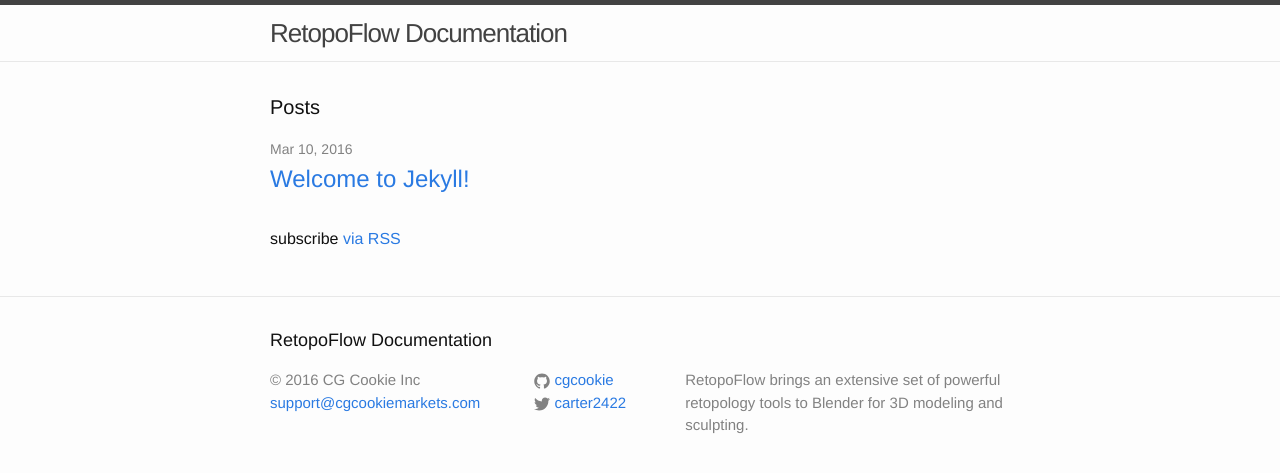
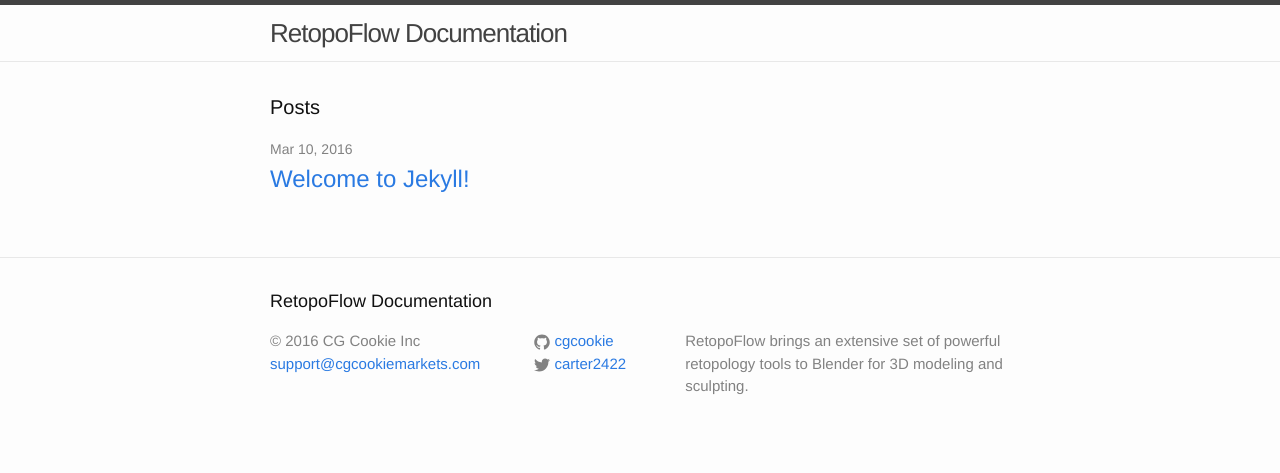
Before and after one commit to CGCookie/retopoflow-docs, a Jekyll site: the page built from index.html, in a window 1280 px wide. Shown: the top 473 px of the page. Built offline with Jekyll 4.4.1, drawn with Linux system fonts in a browser that asks for light colours.

Commit message:
Remove RSS link

```diff
--- a/index.html
+++ b/index.html
@@ -18,6 +18,4 @@ layout: default
     {% endfor %}
   </ul>
 
-  <p class="rss-subscribe">subscribe <a href="{{ "/feed.xml" | prepend: site.github.url }}">via RSS</a></p>
-
 </div>
```
